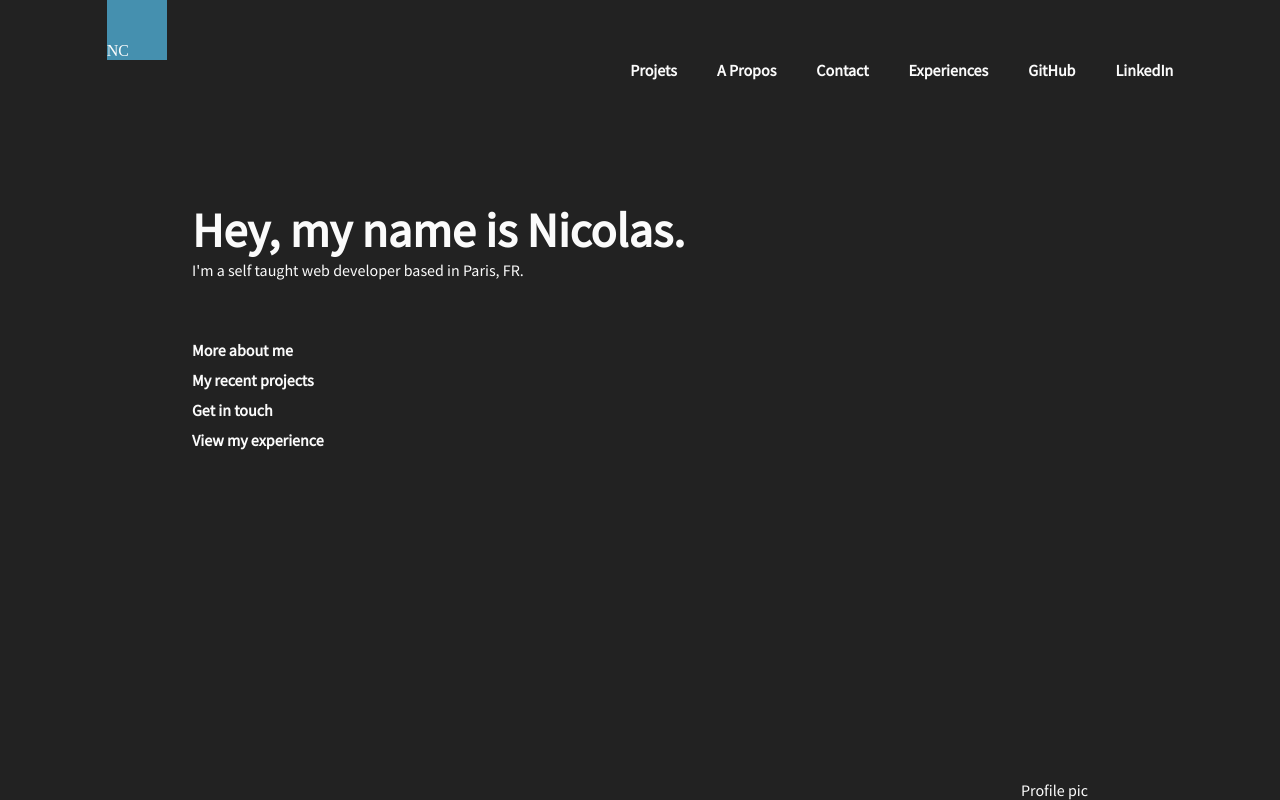
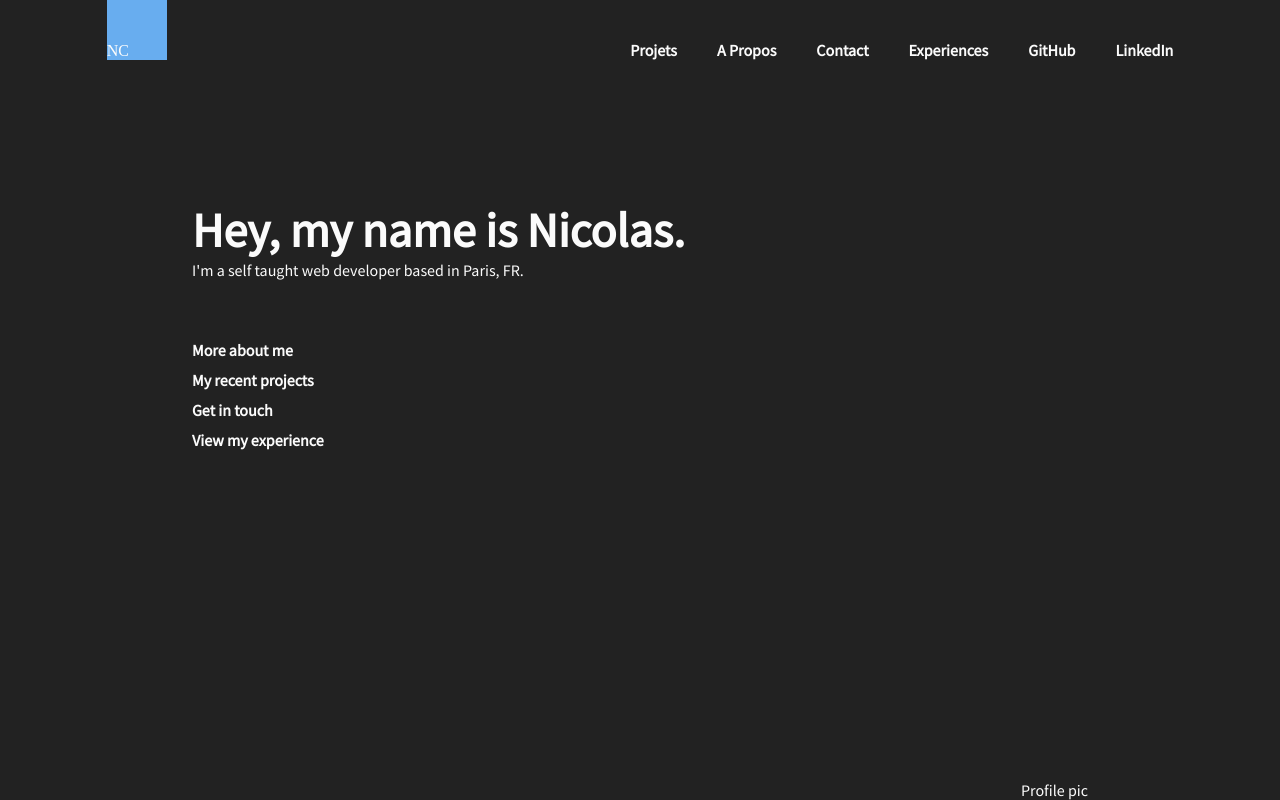
Before and after one commit to Delkathes/N.Canon, a Next.js app: page / in a window 1280 px wide. Built offline with nearby package versions, Linux system fonts and the light colour scheme.

Commit message:
fix z-index

```diff
--- a/components/Layout.js
+++ b/components/Layout.js
@@ -14,16 +14,17 @@ import styled from 'styled-components'
 //! Actions
 //! Styles
 const Header = styled.header`
-    height: 60px;
+    height: auto;
     width: 100%;
     position: fixed;
+    z-index: 1;
 `
 const Logo = styled.div`
     position: relative;
     left: calc(8.33333vw);
     height: 60px;
     width: 60px;
-    background-color: #4590af;
+    background-color: #68adef;
     top: 0px;
     display: flex;
     align-items: flex-end;
--- a/components/NavBar.js
+++ b/components/NavBar.js
@@ -22,6 +22,7 @@ const NavigationLinks = [
 const Nav = styled.nav`
     font-family: 'Source Sans Pro', sans-serif;
     position: absolute;
+    bottom: 0px;
     right: calc(8.33333vw);
     font-weight: bold;
 `
```
